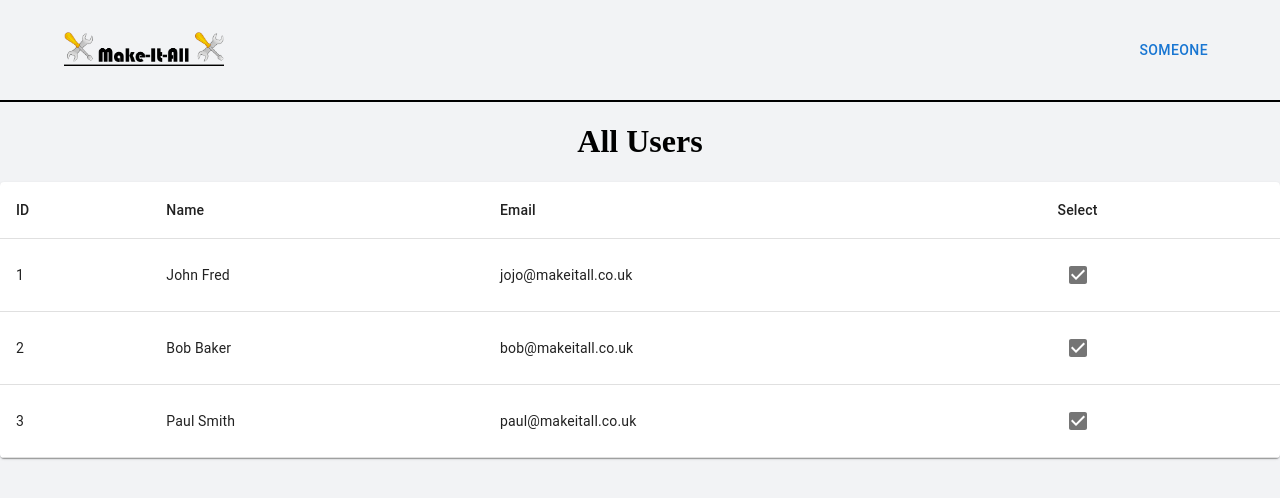
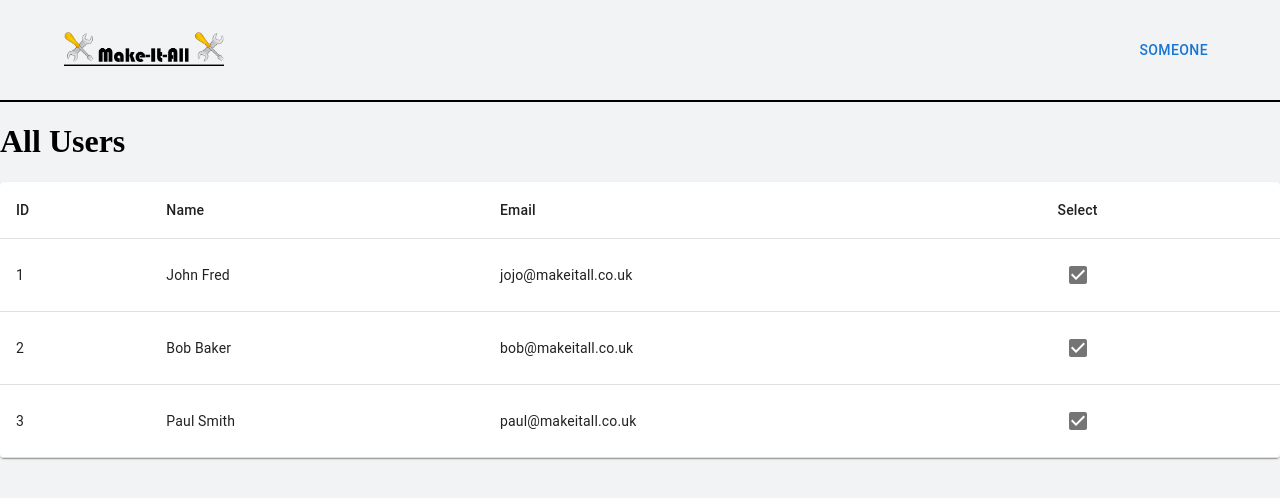
Before and after one commit to zxch91/Teamprojectsteam12, a Next.js app: page /data in a window 1280 px wide. Shown: the top 498 px of the page. Built offline with nearby package versions, Linux system fonts and the light colour scheme.

Commit message:
Updated data.module.css

```diff
--- a/src/styles/Data.module.css
+++ b/src/styles/Data.module.css
@@ -1,7 +1,7 @@
-.table {
-    min-width: 650;
-}
-
-h1 {
-    text-align: center;
+.chartContainer {
+    width: 50%;
+    min-width: 200px;
+    height: 300px;
+    min-height: 200px;
+    padding: 0 10px;
   }
```
